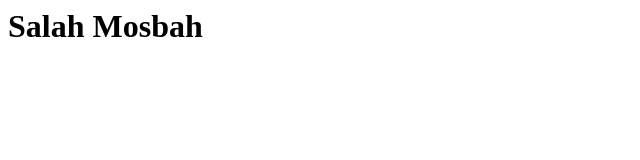
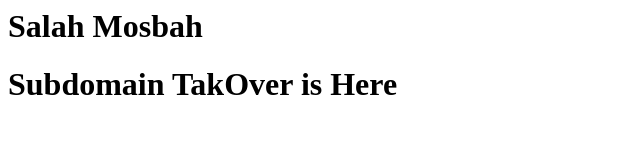
Before and after one commit to 101zero/airbytehq, a plain HTML site: page index.html in a window 1280 px wide. Shown: the whole page, without its empty margins (0-640 px from the left). Drawn offline with Linux system fonts and the light colour scheme.

Commit message:
Update index.html

```diff
--- a/index.html
+++ b/index.html
@@ -1,4 +1,4 @@
 <h1>Salah Mosbah</h1>
-
+<h1>Subdomain TakOver is Here</h1>
 
 <script>alert("XSS")</script>
```
